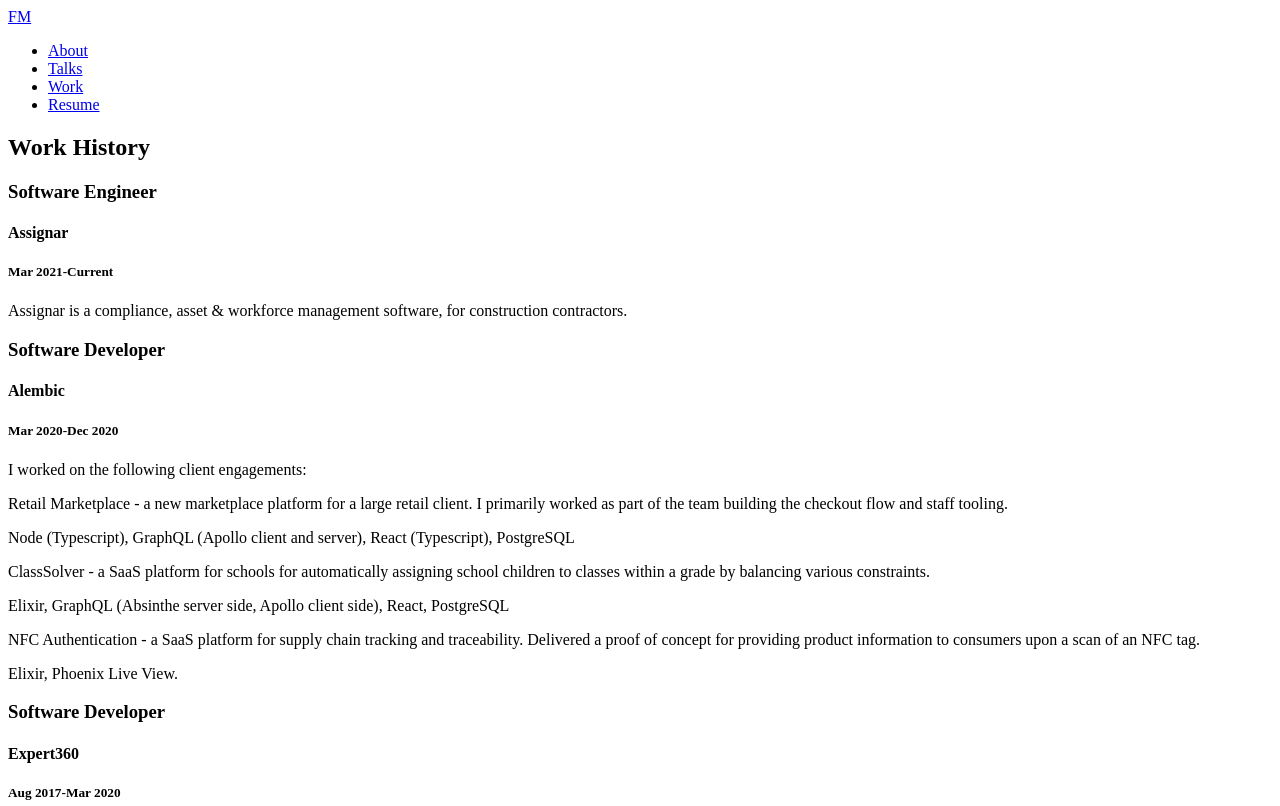
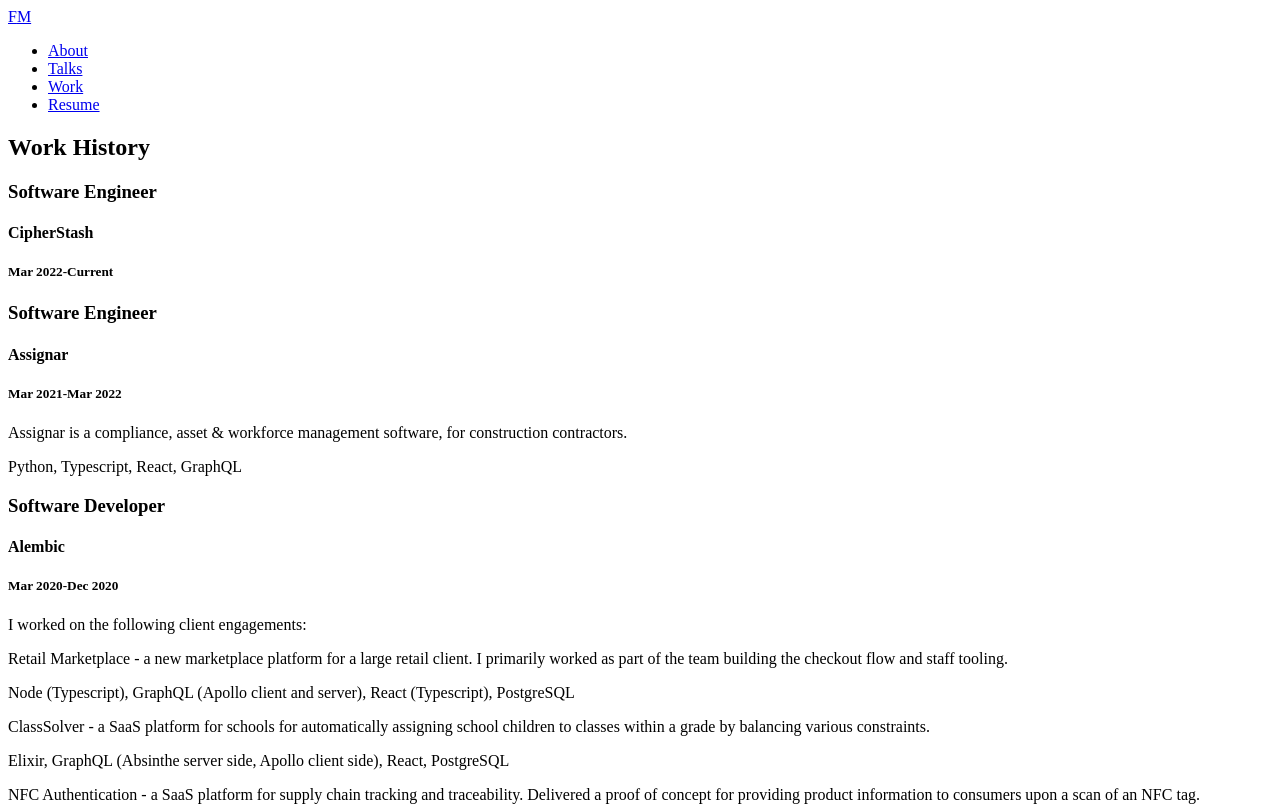
Before and after one commit to fimac/fimac-site, a Next.js app: page /work-history in a window 1280 px wide. Shown: the top 806 px of the page. Built offline with nearby package versions, Linux system fonts and the light colour scheme.

Commit message:
update work history

```diff
--- a/pages/work-history.tsx
+++ b/pages/work-history.tsx
@@ -5,15 +5,25 @@
     <h2 className='text-5xl font-normal leading-normal mt-0 mb-2 text-gray-800'>
       Work History
     </h2>
+     <Work
+      position='Software Engineer'
+      company='CipherStash'
+      from='Mar 2022'
+      to='Current'
+    >
+    </Work>
     <Work
       position='Software Engineer'
       company='Assignar'
       from='Mar 2021'
-      to='Current'
+      to='Mar 2022'
     >
       <p className='mt-6 text-xl font-light leading-relaxed mb-4 text-gray-600'>
         Assignar is a compliance, asset & workforce management software, for
         construction contractors.
+      </p>
+      <p className='mt-0 text-xl leading-relaxed mb-4 text-gray-600'>
+        Python, Typescript, React, GraphQL
       </p>
     </Work>
     <Work
```
